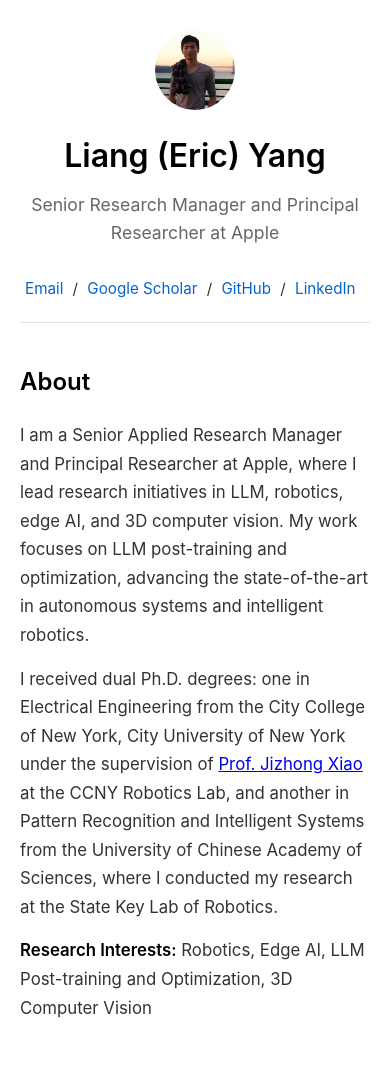
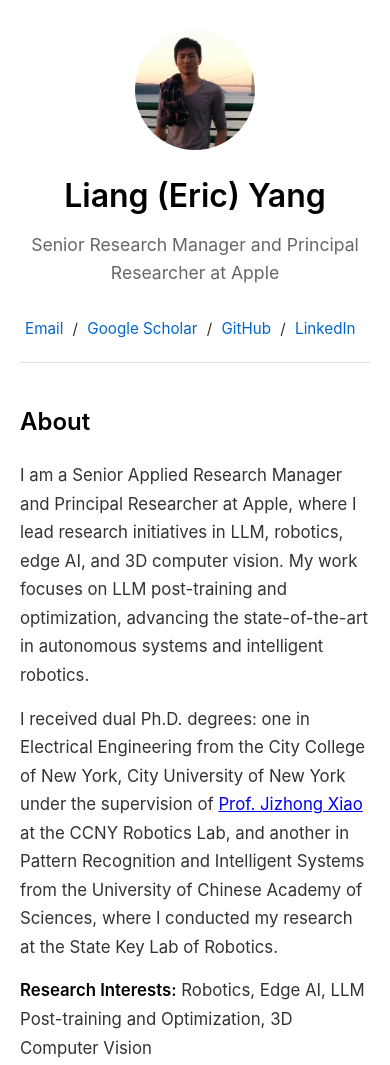
Before and after one commit to EricLYang/ericlyang.github.io, a plain HTML site: page index.html in a window 390 px wide. Shown: the top 1065 px of the page. Drawn offline with Linux system fonts and the light colour scheme.

Commit message:
Increase portrait size to 180px

```diff
--- a/style.css
+++ b/style.css
@@ -32,8 +32,8 @@ header {
 }
 
 .portrait {
-    width: 100px;
-    height: 100px;
+    width: 200px;
+    height: 200px;
     border-radius: 50%;
     object-fit: cover;
     flex-shrink: 0;
@@ -208,8 +208,8 @@ footer {
     }
 
     .portrait {
-        width: 80px;
-        height: 80px;
+        width: 120px;
+        height: 120px;
     }
 
     h1 {
```
